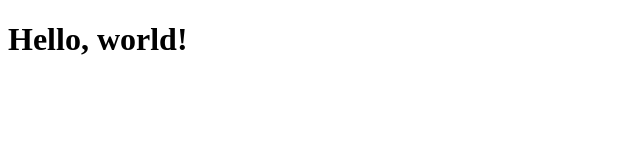
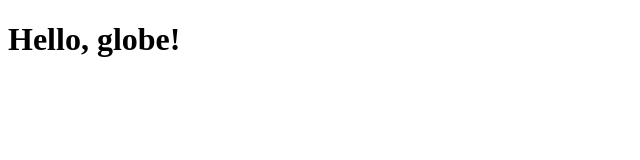
Before and after one commit to cbhog/cbho6100-tracker, a website: page public/index.html in a window 1280 px wide. Shown: the full height of the page, 0-640 px from the left. Drawn offline with Linux system fonts and the light colour scheme.

Commit message:
made html changes

```diff
--- a/public/index.html
+++ b/public/index.html
@@ -8,6 +8,7 @@
   <link rel="icon" href="favicon.png">
 </head>
 <body>
-  <h1>Hello, world!</h1>
+    <script src="index.js"></script>
+  <h1>Hello, globe!</h1>
 </body>
 </html>
```
